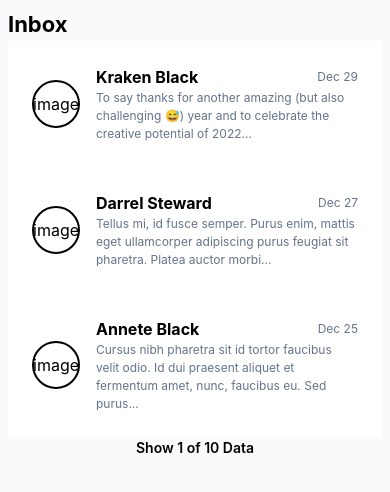
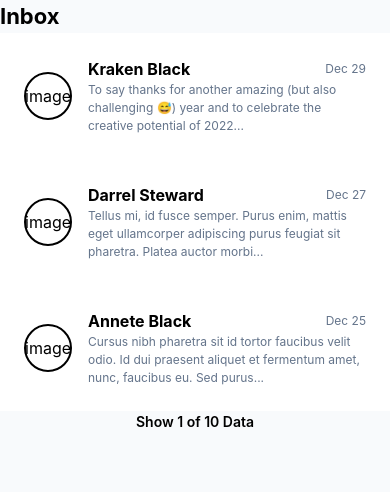
Before and after one commit to Supa-Thobile2/Dashboard-Project-Figma-Design-, a React (Vite) app: page /imbox in a window 390 px wide. Shown: the top 492 px of the page. Built offline with nearby package versions, Linux system fonts and the light colour scheme.

Commit message:
live mobile/web testing responsiveness

```diff
--- a/src/pages/MailPlatform.jsx
+++ b/src/pages/MailPlatform.jsx
@@ -8,7 +8,7 @@ function MailPlatform() {
   return (
     <div className=' w-full'>
 
-        <div className=' p-2'>
+        <div className=' '>
             <h3 className='text-[22px] font-bold'>Inbox</h3>
           <div className='bg-[#F1F5F9]'>
             {mailPlatform.map((item, index)=>{
```
